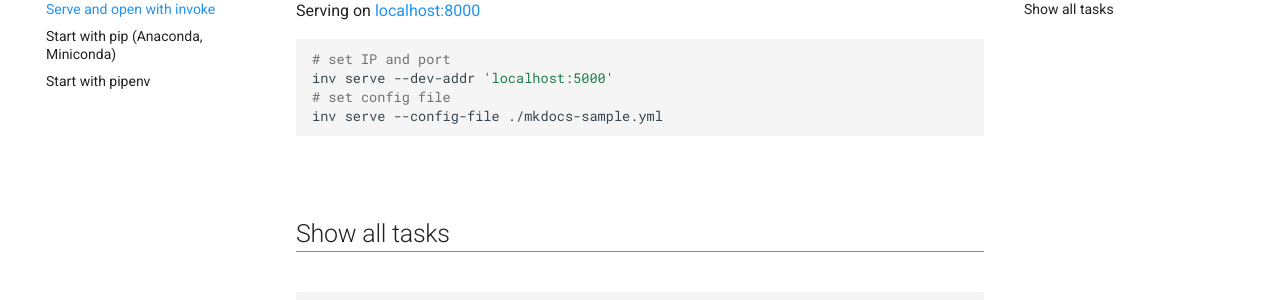
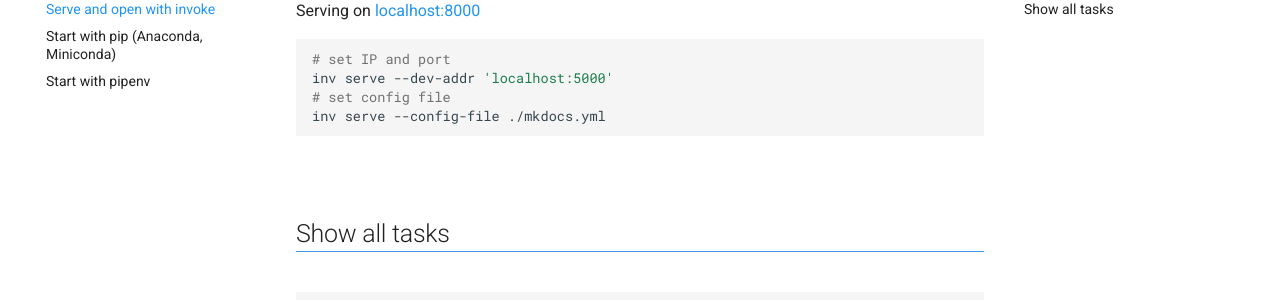
Before and after one commit to disdi/hazard3-litex, an MkDocs documentation site: the page built from docs_sample/getting-started/invoke.md, in a window 1280 px wide and 900 px high, scrolled down 565 px. Shown: the part 153-453 px from the top of the window. Built offline with MkDocs 1.6.1 and Material for MkDocs 9.7.7, drawn with Linux system fonts in a browser that asks for light colours; comment, search, counter and statistics services are not loaded.

Commit message:
new commit

````diff
--- a/.gitlab-ci.yml
+++ b/.gitlab-ci.yml
@@ -3,7 +3,7 @@ image:
 
 pages:
   script:
-    - mkdocs build --config-file ./mkdocs-sample.yml
+    - mkdocs build --config-file ./mkdocs.yml
     - mv site public
   artifacts:
     paths:
--- a/docker-compose.yml
+++ b/docker-compose.yml
@@ -13,4 +13,4 @@ services:
       - "serve"
       - "--dev-addr=0.0.0.0:8000"
       - "--config-file"
-      - "./mkdocs-sample.yml"
+      - "./mkdocs.yml"
--- a/docs_sample/getting-started/invoke.md
+++ b/docs_sample/getting-started/invoke.md
@@ -24,7 +24,7 @@ Serving on [localhost:8000](http://localhost:8000)
 # set IP and port
 inv serve --dev-addr 'localhost:5000'
 # set config file
-inv serve --config-file ./mkdocs-sample.yml
+inv serve --config-file ./mkdocs.yml
 ```
 
 
````
Also changed, not shown: README.md (+1 -1 lines), netlify.toml, 2 other files.
